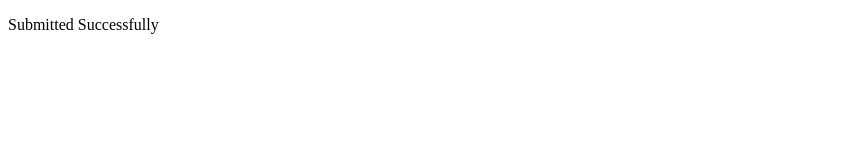
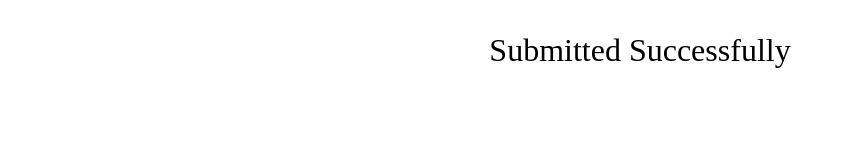
Before and after one commit to Preethi-source-debug/mini.github.io, a plain HTML site: page Formresponse.html in a window 1280 px wide. Shown: the whole page, without its empty margins (0-843 px from the left). Drawn offline with Linux system fonts and the light colour scheme.

Commit message:
Formresponse.html

```diff
--- a/Formresponse.html
+++ b/Formresponse.html
@@ -2,8 +2,14 @@
 <html lang="en">
 <head>
     <title>Response</title>
+    <style>
+        p{
+           font-family: 'Times New Roman', Times, serif;
+           font-size:xx-large;
+        }
+    </style>
 </head>
 <body>
-    <p>Submitted Successfully</p>
+    <center><p>Submitted Successfully</p></center>
 </body>
 </html>
```
